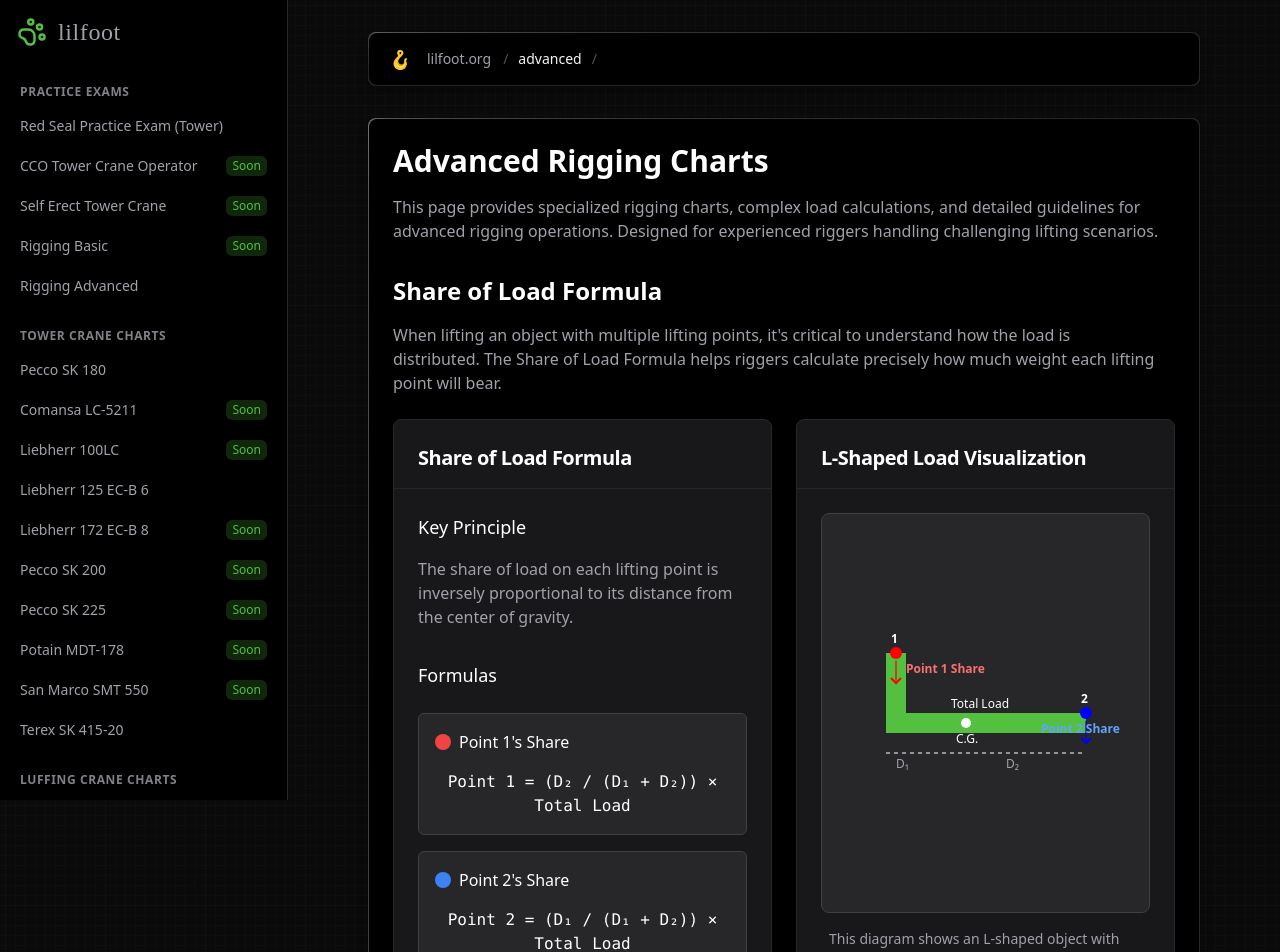
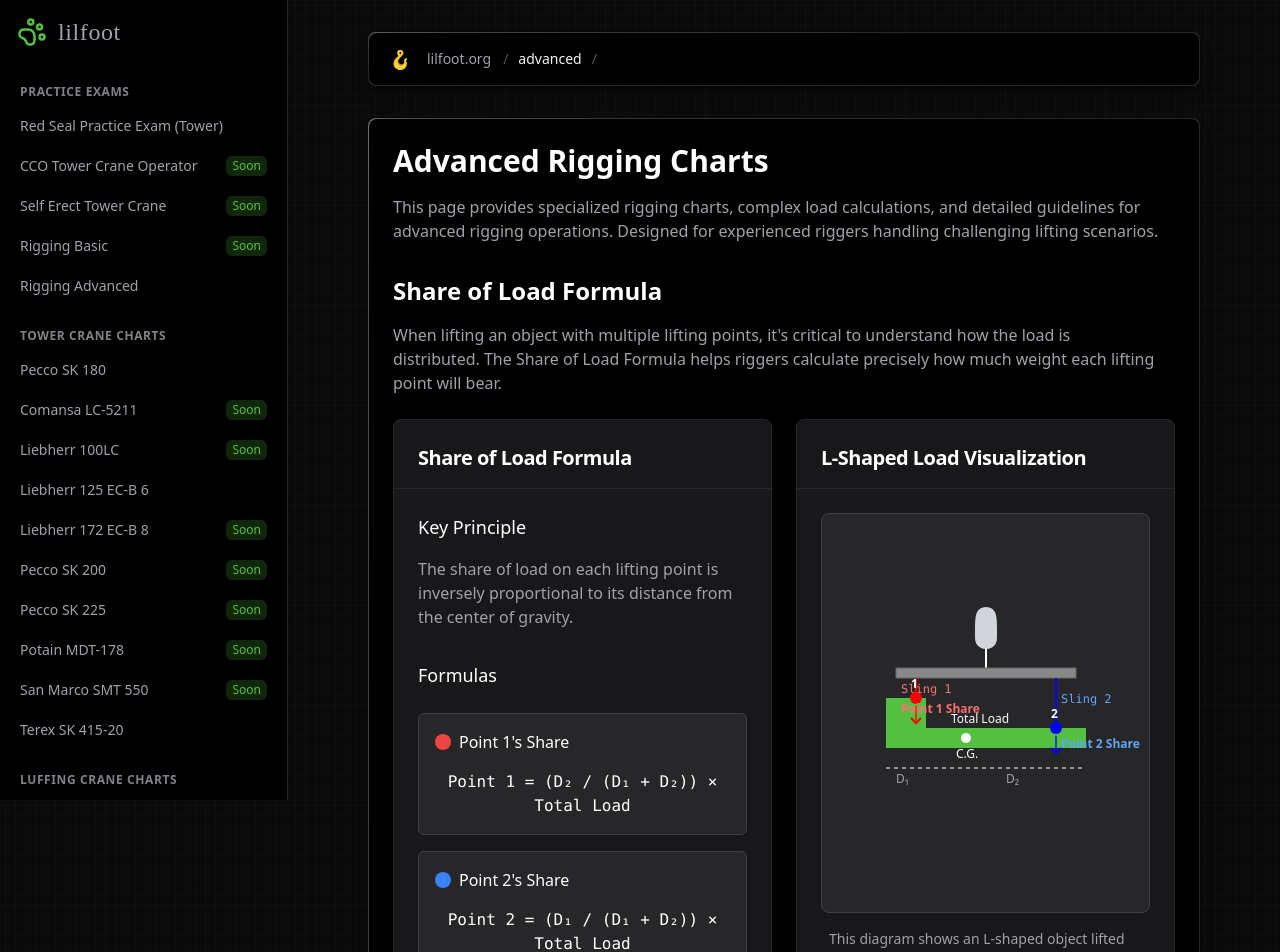
Before and after one commit to ArsCodeAmatoria/lilfoot, a Next.js app: page /rigging-charts/advanced in a window 1280 px wide. Shown: the top 952 px of the page. Built offline with nearby package versions, Linux system fonts and the light colour scheme; a web font is replaced by a local one.

Commit message:
Updated ShareOfLoadFormula visualization to use spreader beam with vertical slings

```diff
--- a/app/components/ShareOfLoadFormula.tsx
+++ b/app/components/ShareOfLoadFormula.tsx
@@ -94,60 +94,87 @@ const ShareOfLoadFormula = () => {
         <CardContent className="pt-6">
           <div className="w-full h-[400px] relative bg-gray-800 rounded-lg border border-gray-700 p-4">
             <div className="absolute top-1/2 left-1/2 transform -translate-x-1/2 -translate-y-1/2">
-              <svg width="300" height="200" viewBox="0 0 300 200" className="overflow-visible">
+              <svg width="300" height="250" viewBox="0 0 300 250" className="overflow-visible">
+                {/* Crane Hook at the top */}
+                <path d="M150,20 C160,20 160,30 160,40 L160,50 C160,60 150,60 150,60 C150,60 140,60 140,50 L140,40 C140,30 140,20 150,20"
+                      fill="#d1d5db" stroke="#d1d5db" strokeWidth="2" />
+
+                {/* Main Lifting Line */}
+                <line x1="150" y1="60" x2="150" y2="80" stroke="white" strokeWidth="2" />
+
+                {/* Lifting/Spreader Beam */}
+                <rect x="60" y="80" width="180" height="10" fill="#888888" stroke="#666666" />
+
+                {/* Left Vertical Sling - Shorter */}
+                <line x1="80" y1="90" x2="80" y2="110" stroke="red" strokeWidth="2" />
+                <text x="65" y="105" className="text-xs fill-red-400 font-mono">Sling 1</text>
+
+                {/* Right Vertical Sling - Longer */}
+                <line x1="220" y1="90" x2="220" y2="140" stroke="blue" strokeWidth="2" />
+                <text x="225" y="115" className="text-xs fill-blue-400 font-mono">Sling 2</text>
+
+                {/* L-Shaped Object */}
                 {/* Horizontal Bar of L */}
-                <rect x="50" y="100" width="200" height="20" fill="#53C03F" />
+                <rect x="50" y="140" width="200" height="20" fill="#53C03F" />
 
                 {/* Vertical Bar of L */}
-                <rect x="50" y="40" width="20" height="80" fill="#53C03F" />
+                <rect x="50" y="110" width="40" height="30" fill="#53C03F" />
 
                 {/* Distance Labels */}
-                <line x1="50" y1="140" x2="250" y2="140" stroke="white" strokeDasharray="4 4" />
-                <text x="60" y="155" className="text-xs fill-gray-400">D₁</text>
-                <text x="170" y="155" className="text-xs fill-gray-400">D₂</text>
+                <line x1="50" y1="180" x2="250" y2="180" stroke="white" strokeDasharray="4 4" />
+                <text x="60" y="195" className="text-xs fill-gray-400">D₁</text>
+                <text x="170" y="195" className="text-xs fill-gray-400">D₂</text>
 
                 {/* Center of Gravity */}
-                <circle cx="130" cy="110" r="5" fill="white" />
-                <text x="120" y="130" className="text-xs fill-white">C.G.</text>
+                <circle cx="130" cy="150" r="5" fill="white" />
+                <text x="120" y="170" className="text-xs fill-white">C.G.</text>
 
                 {/* Lifting Points */}
                 {/* Point 1 - Red */}
-                <circle cx="60" cy="40" r="6" fill="red" />
-                <text x="55" y="30" className="text-xs font-bold fill-white">1</text>
+                <circle cx="80" cy="110" r="6" fill="red" />
+                <text x="75" y="100" className="text-xs font-bold fill-white">1</text>
+
+                {/* Load Forces on Point 1 */}
                 <motion.path
-                  d="M 60 50 L 60 70"
+                  d="M 80 120 L 80 135"
                   stroke="red"
                   strokeWidth="2"
                   variants={arrowAnimation}
                   initial="initial"
                   animate="animate"
                 />
-                <path d="M 55 65 L 60 70 L 65 65" fill="none" stroke="red" strokeWidth="2" />
-                <text x="70" y="60" className="text-xs fill-red-400 font-bold">Point 1 Share</text>
+                <path d="M 75 130 L 80 135 L 85 130" fill="none" stroke="red" strokeWidth="2" />
 
                 {/* Point 2 - Blue */}
-                <circle cx="250" cy="100" r="6" fill="blue" />
-                <text x="245" y="90" className="text-xs font-bold fill-white">2</text>
+                <circle cx="220" cy="140" r="6" fill="blue" />
+                <text x="215" y="130" className="text-xs font-bold fill-white">2</text>
+
+                {/* Load Forces on Point 2 */}
                 <motion.path
-                  d="M 250 110 L 250 130"
+                  d="M 220 150 L 220 165"
                   stroke="blue"
                   strokeWidth="2"
                   variants={arrowAnimation}
                   initial="initial"
                   animate="animate"
                 />
-                <path d="M 245 125 L 250 130 L 255 125" fill="none" stroke="blue" strokeWidth="2" />
-                <text x="205" y="120" className="text-xs fill-blue-400 font-bold">Point 2 Share</text>
+                <path d="M 215 160 L 220 165 L 225 160" fill="none" stroke="blue" strokeWidth="2" />
+
+                {/* Point 1 Force Label */}
+                <text x="65" y="125" className="text-xs fill-red-400 font-bold">Point 1 Share</text>
+
+                {/* Point 2 Force Label */}
+                <text x="225" y="160" className="text-xs fill-blue-400 font-bold">Point 2 Share</text>
 
                 {/* Total Load Label */}
-                <text x="115" y="95" className="text-xs fill-white">Total Load</text>
+                <text x="115" y="135" className="text-xs fill-white">Total Load</text>
               </svg>
             </div>
           </div>
           <div className="mt-4 px-2">
             <p className="text-sm text-gray-400">
-              This diagram shows an L-shaped object with two lifting points. The share of load at each point
-              is calculated using the distance from the opposite side of the load's center of gravity.
+              This diagram shows an L-shaped object lifted by a spreader beam with two vertical slings of different lengths.
+              The share of load at each point is calculated using the distance from the center of gravity.
             </p>
             <div className="mt-2 flex justify-between">
               <div className="flex items-center">
```
